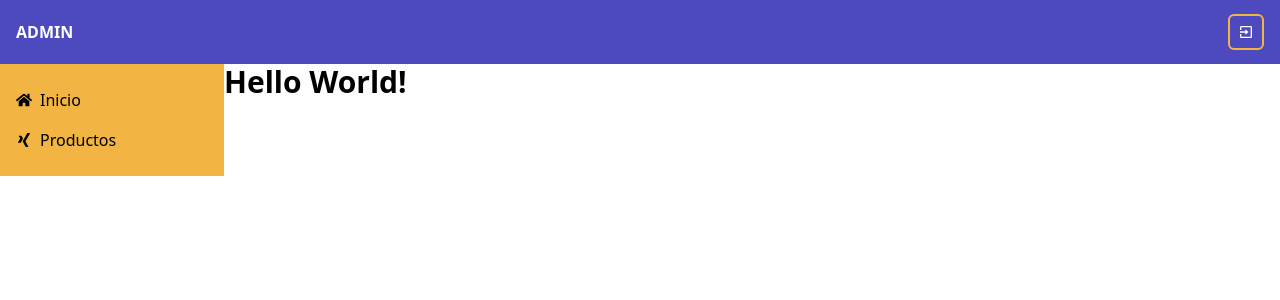
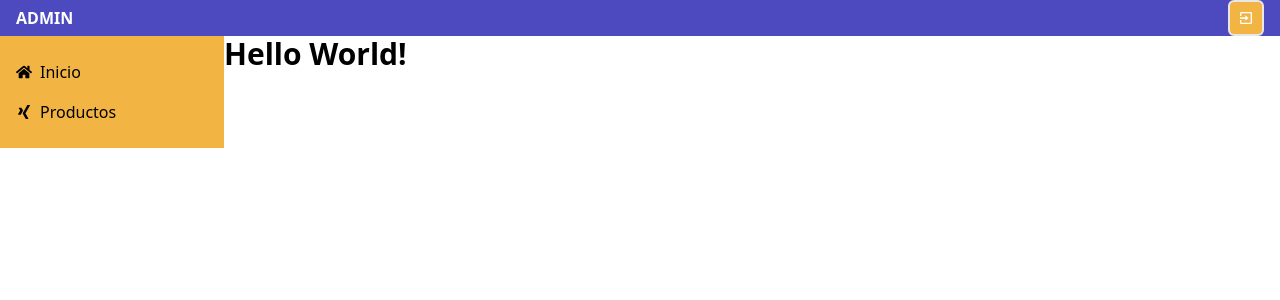
Before and after one commit to lopez-tomas/nextjs-crud, a Next.js app in the folder frontend/: page / in a window 1280 px wide. Shown: the top 300 px of the page. Built offline with nearby package versions, Linux system fonts and the light colour scheme.

Commit message:
[FEAT/styles]: styles updated.

```diff
--- a/frontend/src/components/Header/index.tsx
+++ b/frontend/src/components/Header/index.tsx
@@ -6,7 +6,7 @@ const Header = () => {
       flex
       justify-between
       items-center
-      h-16
+      h-10vh
       font-bold
       bg-primary-color
       text-white-color
@@ -16,15 +16,14 @@ const Header = () => {
         <div className='
           p-2
           border-2
-          border-secondary-color
+          bg-secondary-color
+          border-tertiary-color
           rounded-md
-          text-white-color
-          transition
-          ease-in-out
-          delay-100
+          text-tertiary-color
           hover:cursor-pointer
-          hover:bg-secondary-color
-          hover:text-black-color
+          hover:bg-tertiary-color
+          hover:border-secondary-color
+          hover:text-black-2-color
         '>
           <BiExit />
         </div>
```
